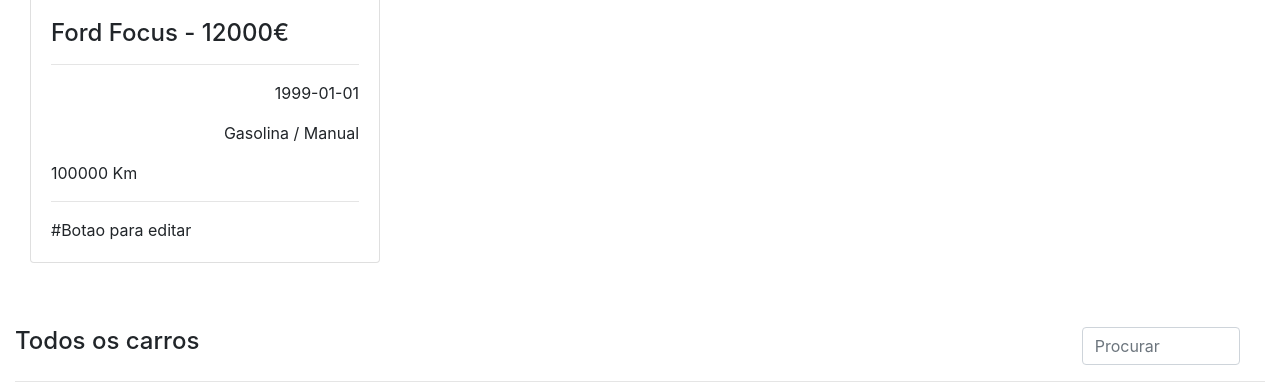
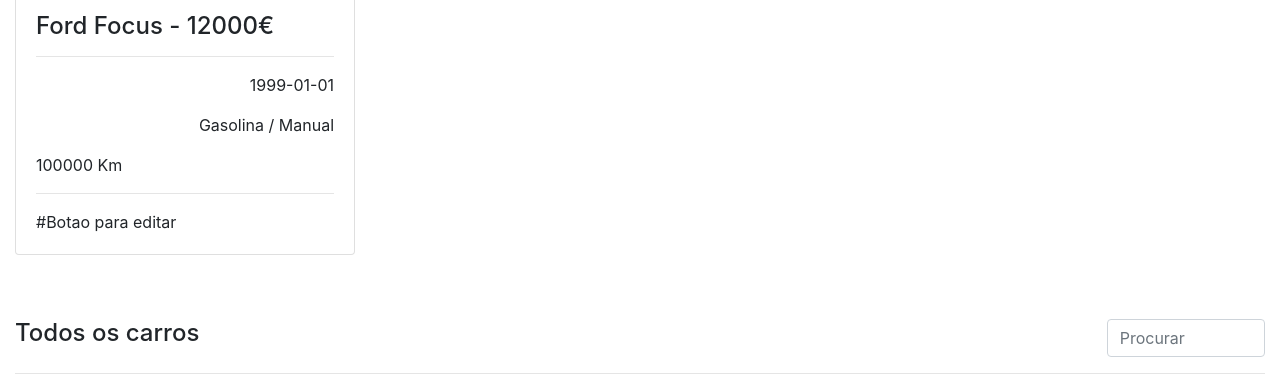
Before and after one commit to jackblack2001-dev/StayAutoPT, a PHP site: page /User_Stand/Garage.php in a window 1280 px wide. Shown: the part 425-813 px from the top of the page. Run offline with PHP 8.4, Linux system fonts and the light colour scheme; a user stored in the database is signed in; data comes from the database, SQL or seed files in the repository.

Commit message:
garage improved, Profile Started, minor cnahges

```diff
--- a/Master.php
+++ b/Master.php
@@ -63,7 +63,7 @@
               : '<a class="nav-link dropdown-toggle" data-toggle="dropdown">
             <img src="' . $Path . '" Class="rounded-circle" /></a>
           <div class="dropdown-menu dropdown-menu-right">
-            <a class="dropdown-item" href="/User/Perfil.aspx">Perfil</a>
+            <a class="dropdown-item" href="'.ROOT_PATH.'User/Profile.php">Perfil</a>
             <a class="divider"></a>
             <a class="dropdown-item" href="'.ROOT_PATH.'logout.php">Logout</a>
             </div>' ?>
--- a/User_Stand/Garage.php
+++ b/User_Stand/Garage.php
@@ -29,12 +29,14 @@
                 <h4>Ultimos carros adicionados</h4>
             </div>
             <div class="col-sm-2">
-                <a href="CarRegister.php" class="btn btn-outline-success">Adicionar Carro</a>
+                <a href="CarRegister.php" class="btn btn-outline-success float-right">Adicionar Carro</a>
             </div>
         </div>
         <hr>
-        <div class="table-responsive">
-            <table class="table" id="TabLast5">
+        <div class="table-responsive" style="margin:auto">
+            <table class="table">
+                <div class="row" id="TabLast5">
+                </div>
             </table>
         </div>
 
@@ -44,13 +46,15 @@
             <div class="col">
                 <h4>Todos os carros</h4>
             </div>
-            <div class="col-sm-2" style="padding-right: 40px">
-                <input type="text" placeholder="Procurar" class="form-control" onkeyup="CCS(this.value)" id="Search">
+            <div class="col-sm-2" style="padding-left: 40px">
+                <input type="text" placeholder="Procurar" class="form-control float-right" onkeyup="CCS(this.value)" id="Search">
             </div>
         </div>
         <hr>
         <div class="table-responsive">
-            <table class="table" id="TabSearch">
+            <table class="table">
+                <div class="row" id="TabSearch">
+                </div>
             </table>
         </div>
     </div>
@@ -60,8 +64,7 @@
 </body>
 
 <script>
-
-window.onload = function(){
+window.onload = function() {
     CCSL5();
     CCS("");
 };
--- a/assets/carcard.php
+++ b/assets/carcard.php
@@ -57,9 +57,8 @@
                             $typegear = "CVT";
                         }
 
-                        $card .=  "<div class='col-sm-4'>
-
-                        <div class='card' style='width: 350px'>
+                        $card .=  "<div class='col-md'>
+                        <div class='card' style='width: 340px'>
                             <img class='card-img-top' src='/Public/Images/Fotos/Carros/".''.".jpg' alt='".$row['Brand']." ".$row['Model']."' style='width: 100%, heigth= 50%'>
                             <div class='card-body'>
                                 <h4 class='card-title'>".$row['Brand']." ".$row['Model']." - ".$row['Price']."€</h4>
@@ -127,9 +126,9 @@
                 $typegear = "CVT";
             }
 
-            $card .=  "<div class='col-sm-4'>
+            $card .=  "<div class='col-md'>
 
-            <div class='card' style='width: 350px'>
+            <div class='card' style='width: 340px'>
                 <img class='card-img-top' src='/Public/Images/Fotos/Carros/".''.".jpg' alt='".$row['Brand']." ".$row['Model']."' style='width: 100%, heigth= 50%'>
                 <div class='card-body'>
                     <h4 class='card-title'>".$row['Brand']." ".$row['Model']." - ".$row['Price']."€</h4>
@@ -188,9 +187,9 @@
                             $typegear = "CVT";
                         }
 
-                        $card .=  "<div class='col-sm-4'>
+                        $card .=  "<div class='col-md'>
 
-                        <div class='card' style='width: 350px'>
+                        <div class='card' style='width: 340px'>
                             <img class='card-img-top' src='/Public/Images/Fotos/Carros/".''.".jpg' alt='".$row['Brand']." ".$row['Model']."' style='width: 100%, heigth= 50%'>
                             <div class='card-body'>
                                 <h4 class='card-title'>".$row['Brand']." ".$row['Model']." - ".$row['Price']."€</h4>
```
Also changed, not shown: User/Profile.php (added, +75 -0 lines), Public/Images/User_banners/defult_profile_banner.jpg (added).
